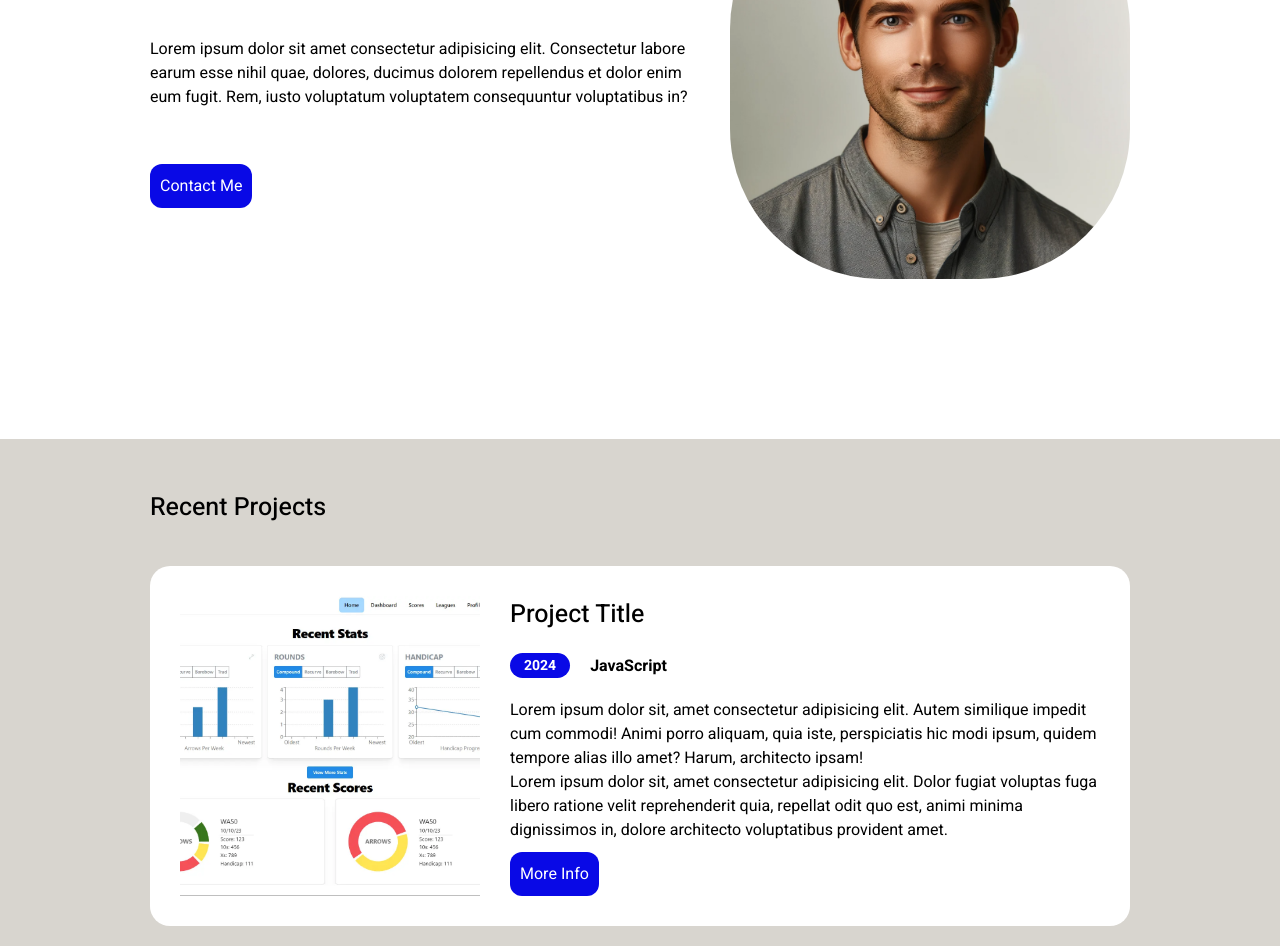
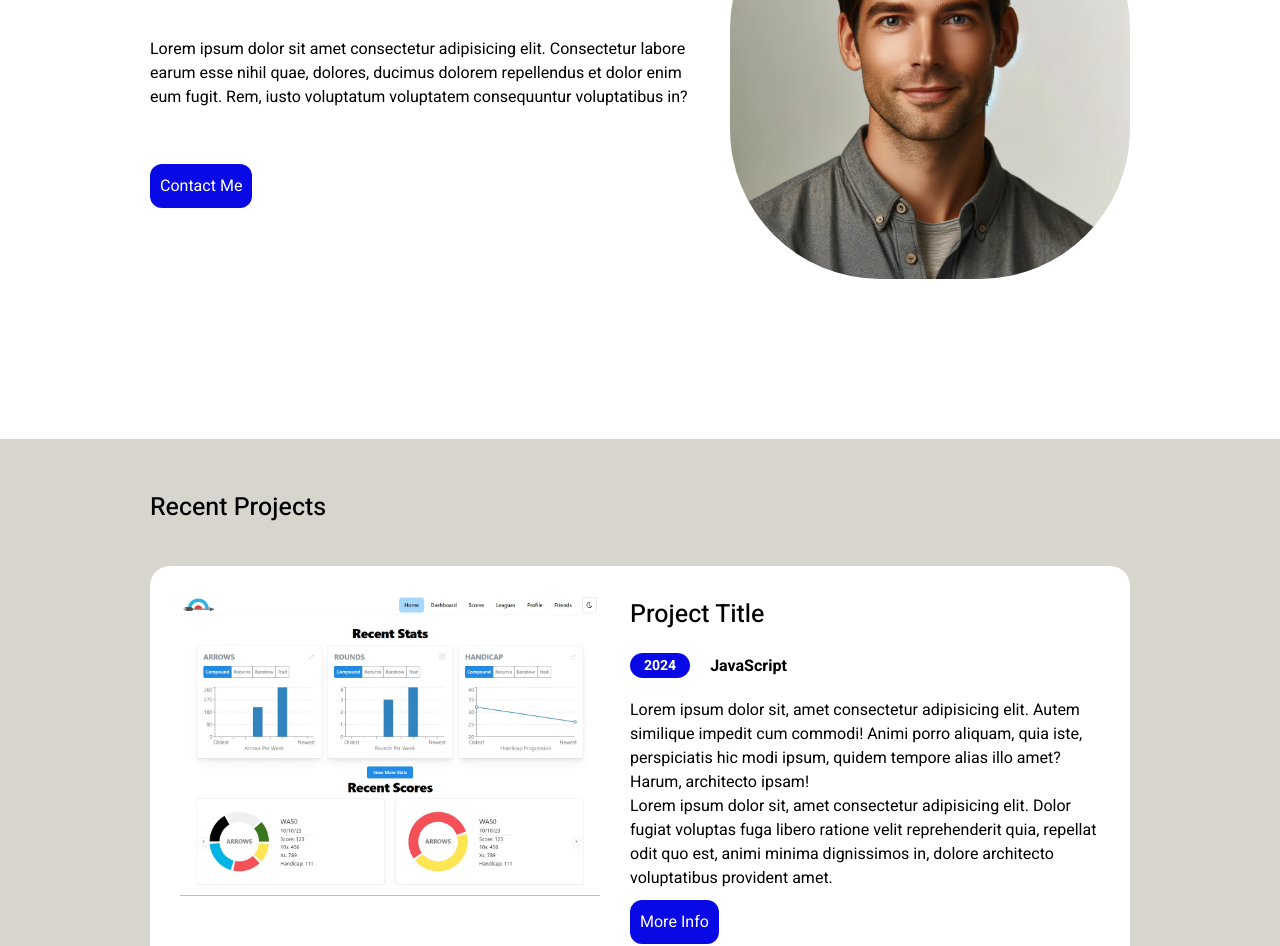
Before and after one commit to alexjshaw/html-portfolio-demo, a plain HTML site: page index.html in a window 1280 px wide. Shown: the part 361-1307 px from the top of the page. Drawn offline with nearby package versions, Linux system fonts and the light colour scheme.

Commit message:
tweak to image sizing on project cards

```diff
--- a/style.css
+++ b/style.css
@@ -125,7 +125,8 @@ nav .nav-links a.active {
 }
 
 .recent-projects .project img {
-  width: 300px;
+  width: 420px;
+  height: 300px;
 }
 
 .recent-projects .project h3 {
@@ -202,30 +203,30 @@ nav .nav-links a.active {
   font-weight: 400;
 }
 
-footer{
+footer {
   padding: 20px 0;
   display: flex;
   flex-direction: column;
   align-items: center;
 }
 
-footer .social-links{
+footer .social-links {
   display: flex;
   align-items: center;
   gap: 20px;
   margin-bottom: 10px;
 }
 
-footer .social-links i{
+footer .social-links i {
   font-size: 40px;
   cursor: pointer;
   transition: color 0.3s ease;
 }
 
-footer .social-links i:hover{
+footer .social-links i:hover {
   color: darkblue;
 }
 
-footer p{
+footer p {
   font-size: 12px;
 }
```
